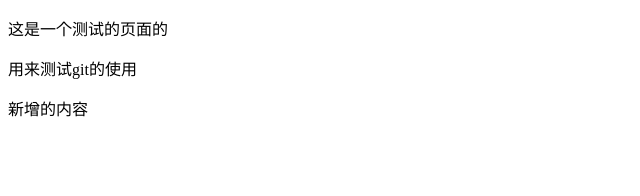
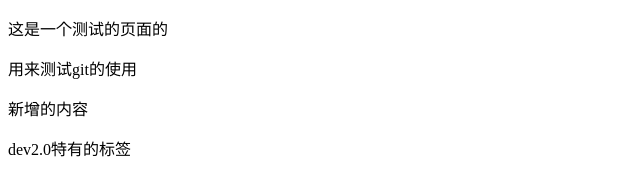
Before and after one commit to bjtuwanghui/git_test, a plain HTML site: page index.html in a window 1280 px wide. Shown: the whole page, without its empty margins (0-640 px from the left). Drawn offline with Linux system fonts and the light colour scheme.

Commit message:
dev2.0 特有的标签

```diff
--- a/index.html
+++ b/index.html
@@ -11,5 +11,7 @@
    <p>这是一个测试的页面的</p>
    <p>用来测试git的使用</p>
    <p>新增的内容</p>
+
+   <div>dev2.0特有的标签</div>
 </body>
 </html>
```
